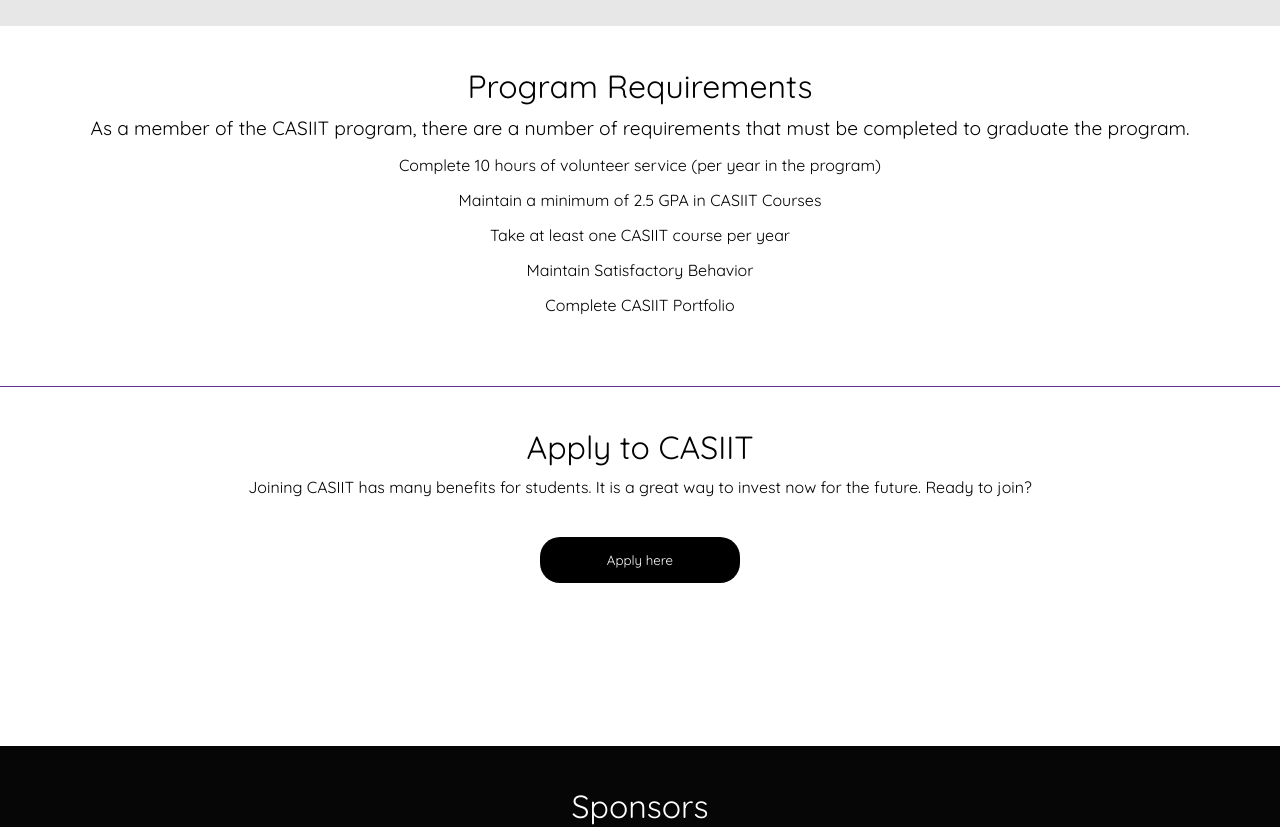
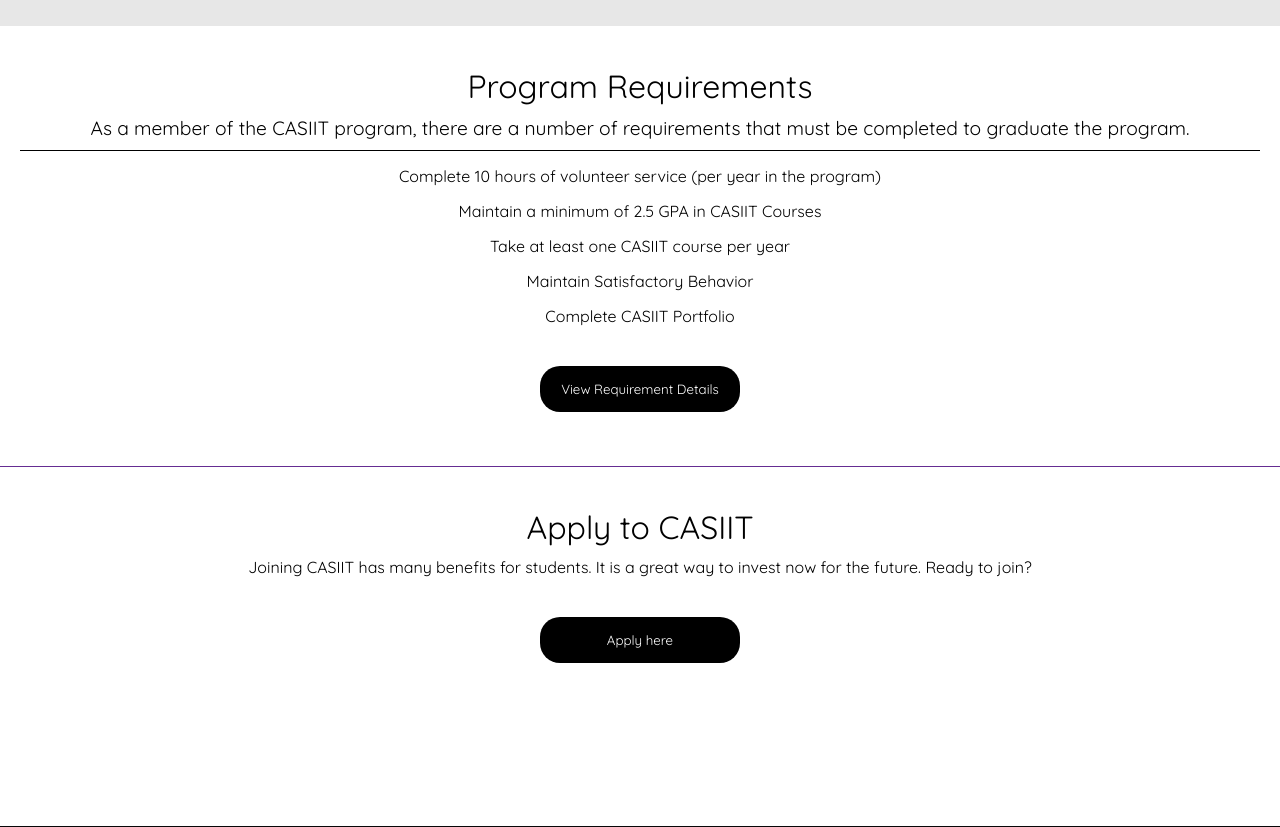
Before and after one commit to CASIIT/CASIIT-Web, a Node server app: page / in a window 1280 px wide. Shown: the part 1955-2782 px from the top of the page. Run offline with Node 20, Linux system fonts and the light colour scheme; some libraries are stand-ins or nearby versions; some web fonts are replaced.

Commit message:
Added requirement details button to home page

```diff
--- a/public/css/general.css
+++ b/public/css/general.css
@@ -236,7 +236,7 @@ video {
 /*News Slideshow end*/
 
 .programRequirements {
-    height: 45vh;
+    height: 55vh;
     padding: 10px;
     padding-top: 40px;
     text-align: center;
@@ -251,6 +251,8 @@ video {
     margin: 10px;
     font-size: 1.2em;
     font-family: 'Quicksand';
+    padding-bottom: 10px;;
+    border-bottom: 1px solid black;
 }
 
 .programRequirements__content {
@@ -264,6 +266,23 @@ video {
 
 .programRequirements__content__list li {
     margin-top: 15px;
+}
+
+.programRequirements__content__button {
+    width: 200px;
+    margin-top: 40px;
+    padding: 15px;
+    border: none;
+    border-radius: 20px;
+    background-color: black;
+    color: white;
+    transition: .3s;
+    font-family: 'Quicksand';
+}
+
+.programRequirements__content__button:hover {
+    background-color: #652d92;
+    cursor: pointer;
 }
 
 .programApplication {
--- a/views/index.ejs
+++ b/views/index.ejs
@@ -69,6 +69,12 @@
                 <li>Maintain Satisfactory Behavior</li>
                 <li>Complete CASIIT Portfolio</li>
             </ul>
+
+            <a href="https://battlefieldhs.pwcs.edu/common/pages/DisplayFile.aspx?itemId=40590861">
+                <button class="programRequirements__content__button ">
+                    View Requirement Details
+                </button>
+            </a>
         </div>
     </div>
 
@@ -78,7 +84,7 @@
             <p>Joining CASIIT has many benefits for students. It is a great way to invest now for the future. Ready to
                 join?
                 <br />
-                <a href="https://www.pwcs.edu/academics___programs/specialty_programs ">
+                <a href="https://www.pwcs.edu/academics___programs/specialty_programs">
                     <button class="programApplication__content__button ">
                         Apply here
                     </button>
```
